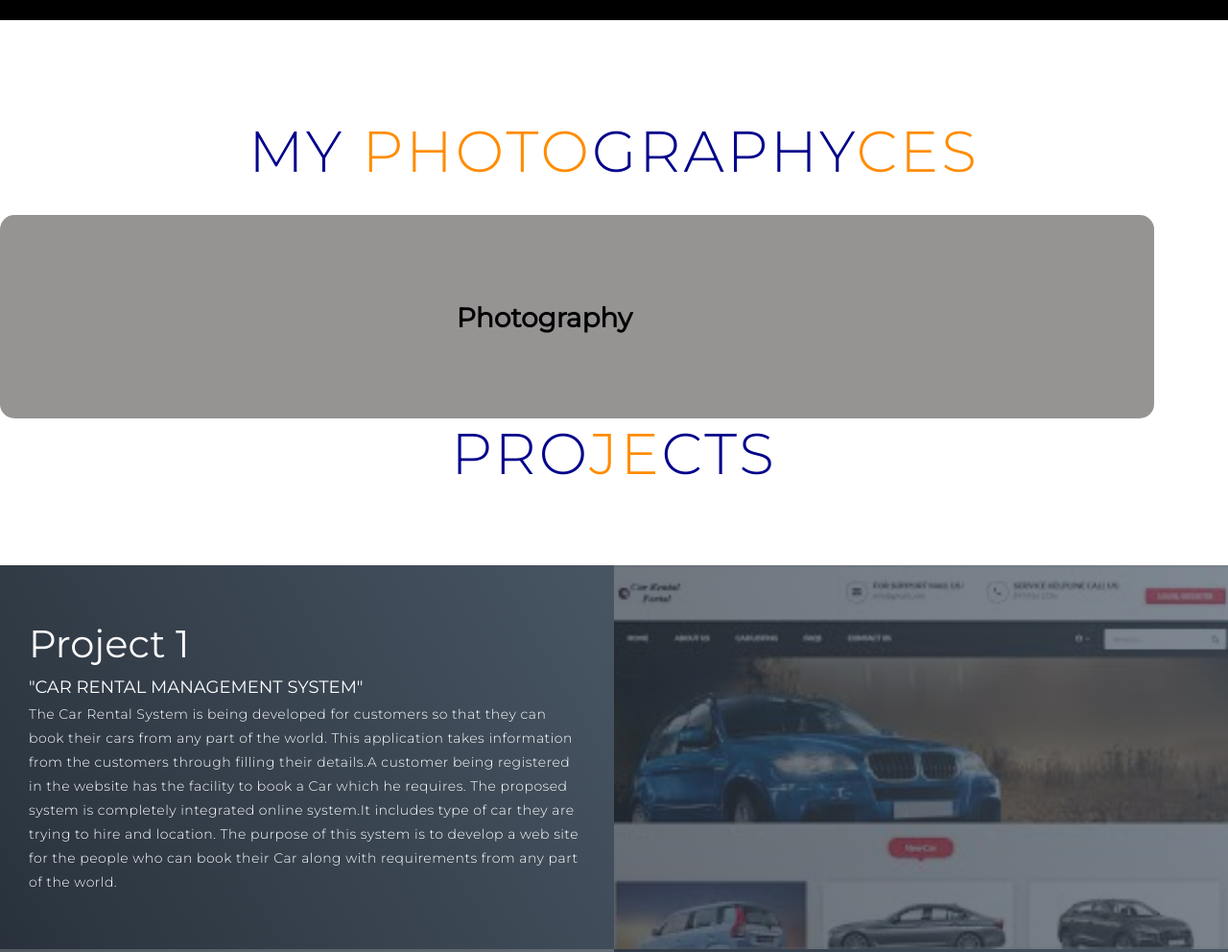
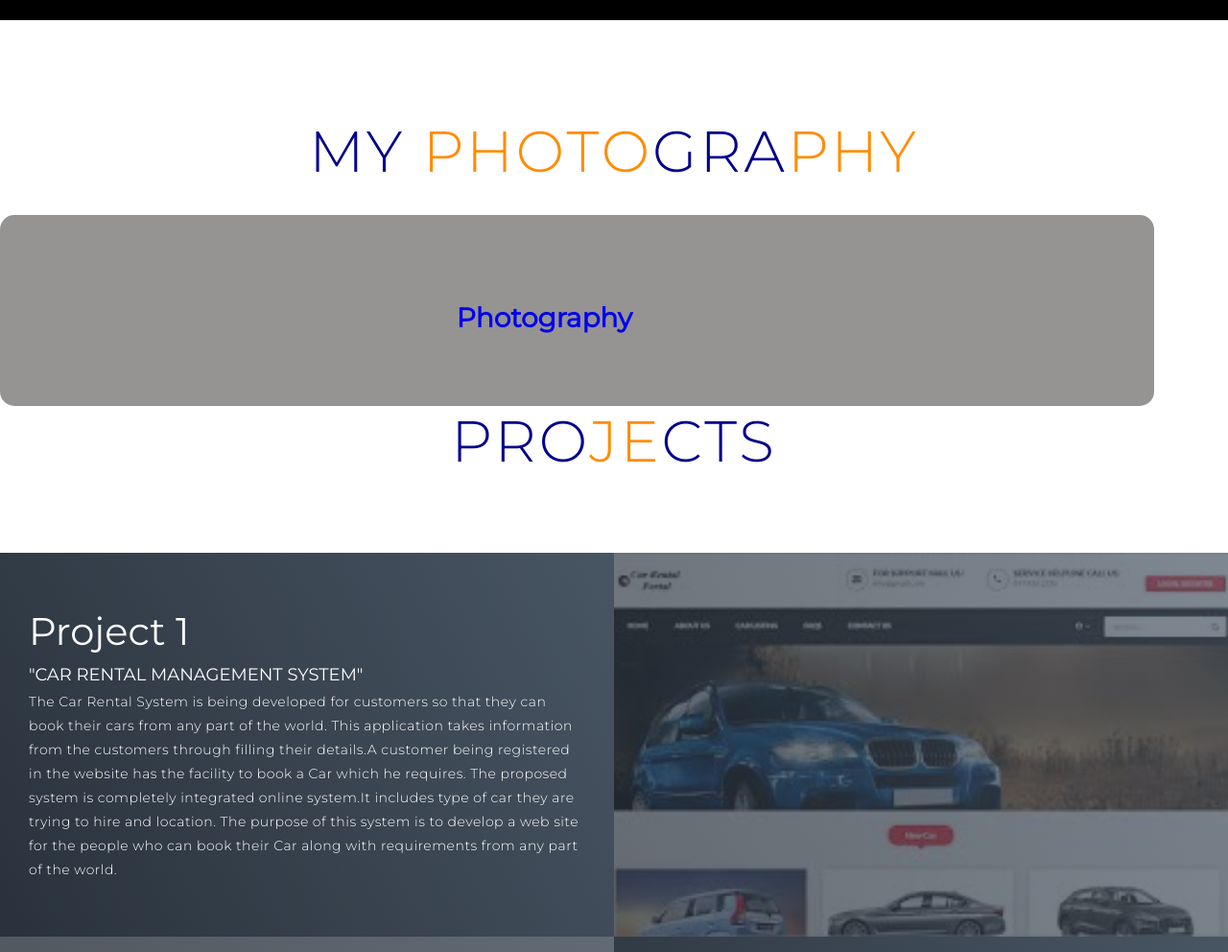
Before and after one commit to RajuBRaju/newportfrolio, a plain HTML site: page index.html in a window 1280 px wide. Shown: the part 2280-3272 px from the top of the page at 96% size. Drawn offline with Linux system fonts and the light colour scheme; grey boxes are pictures that could not be loaded; a script that the page names is missing.

Commit message:
Update index.html

```diff
--- a/index.html
+++ b/index.html
@@ -119,7 +119,7 @@
     <!-- Service Section -->
     <section class="services" id="services">
         <div class="se-container">
-            <h1 class="section-title">My <span>Photo</span>graphy<span>ces</span></h1>
+            <h1 class="section-title">My <span>Photo</span>gra<span>phy</span></h1>
           <div class="width-40">
             <div class="service-list">
 
@@ -130,10 +130,10 @@
                          <a href="r2.jpg">
                            <a href="r3.jpg">
                              <a href="r4.jpg">
-                               <a href="r5.jpg"><a/><a/><a/><a/><a/><a/>
-                      <h3>Photography</h3>
-                      <p></p><br>
-                    </div>
+                               <a href="r5.jpg">
+                                <h3>Photography</h3>
+                                 <a/><a/><a/><a/><a/><a/>
+                        </div>
                   </div>
             </div>
           </div>
```
